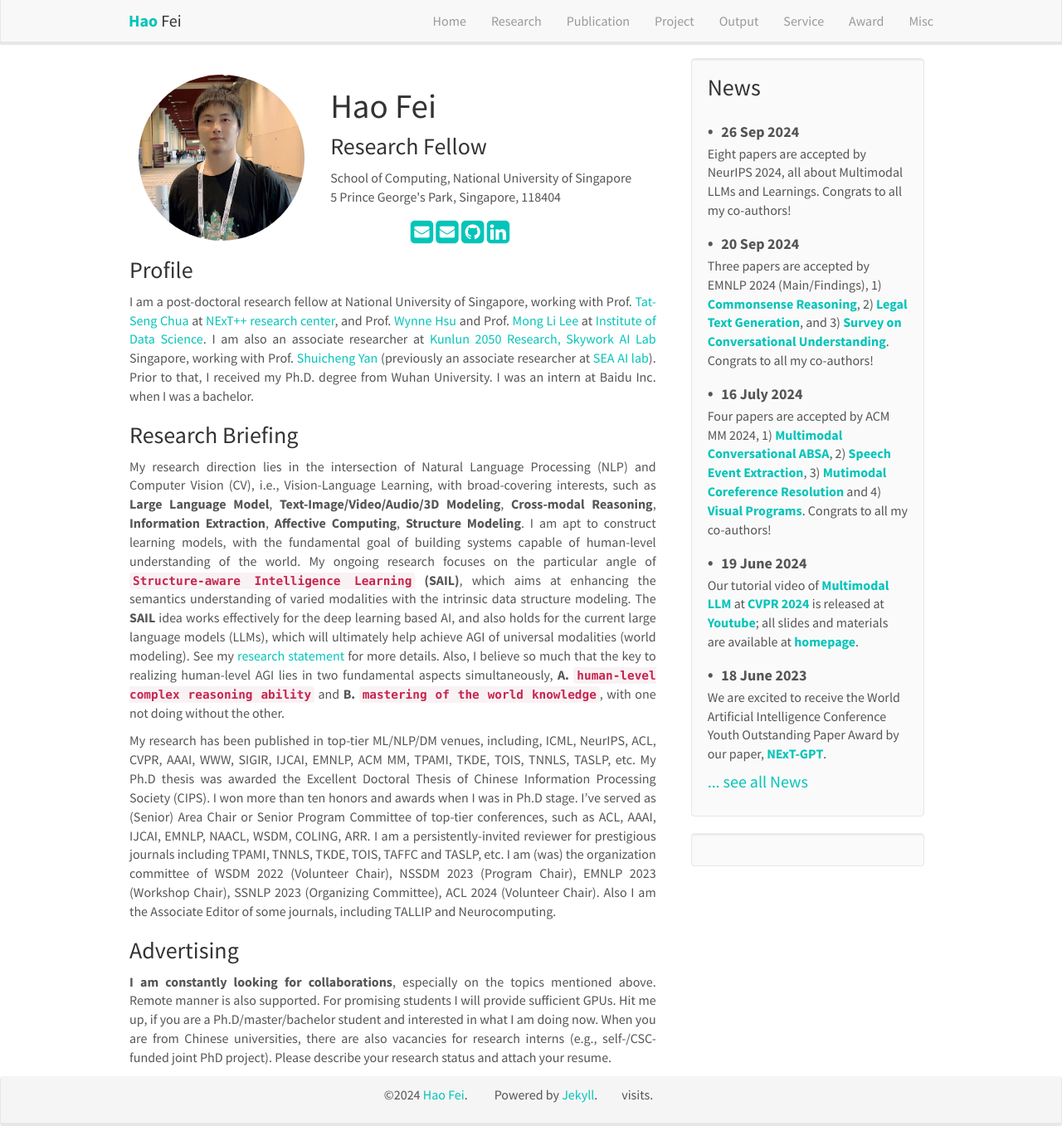
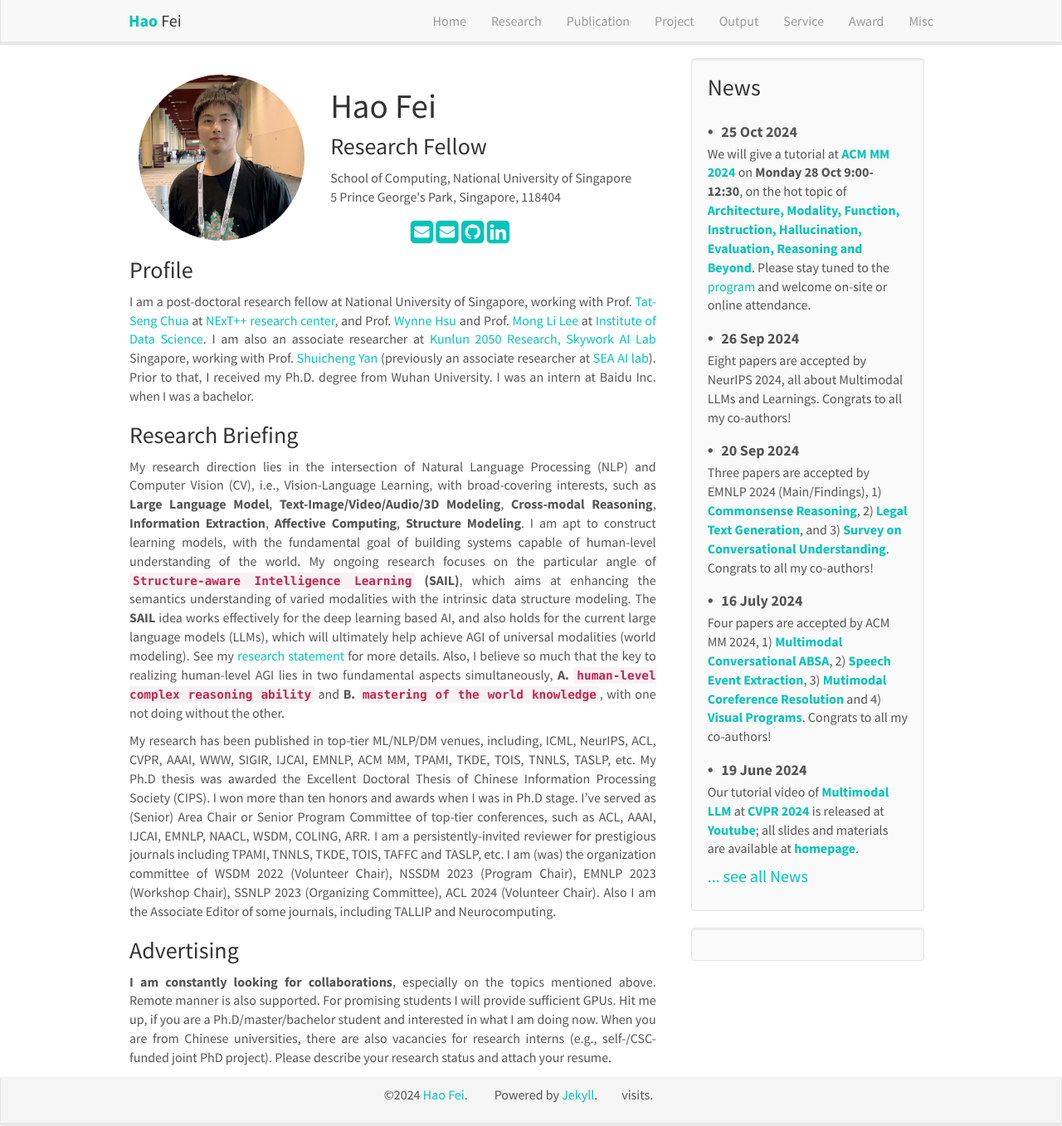
Before and after one commit to scofield7419/scofield7419.github.io, a Jekyll site: the page built from _pages/home.md, in a window 1280 px wide and 1357 px high. Shown: the whole window at 83% size. Built offline with Jekyll 4.4.1, drawn with Linux system fonts in a browser that asks for light colours; nearby versions of some CDN libraries; comment, search, counter and statistics services are not loaded; a style sheet for code colours, icons or effects is not loaded.

Commit message:
Update news.yml

```diff
--- a/_data/news.yml
+++ b/_data/news.yml
@@ -1,3 +1,6 @@
+
+- date: 25 Oct 2024
+  headline: "We will give a tutorial at [**ACM MM 2024**](https://2024.acmmm.org/) on **Monday 28 Oct 9:00-12:30**, on the hot topic of [**Architecture, Modality, Function, Instruction, Hallucination, Evaluation, Reasoning and Beyond**](https://mllm2024.github.io/ACM-MM2024/). Please stay tuned to the [program](https://mllm2024.github.io/ACM-MM2024/) and welcome on-site or online attendance."
 
 - date: 26 Sep 2024
   headline: "Eight papers are accepted by NeurIPS 2024, all about Multimodal LLMs and Learnings. Congrats to all my co-authors!"
```
